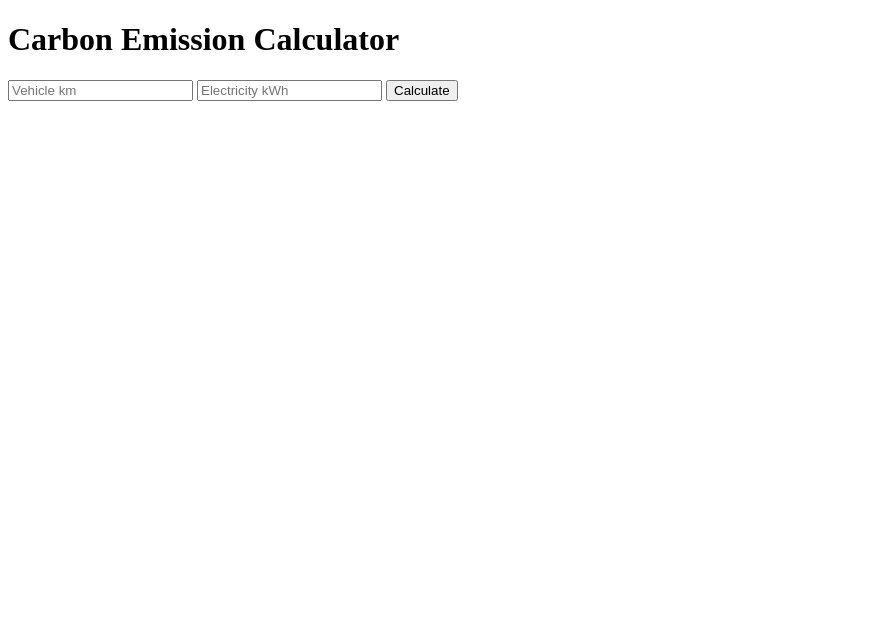
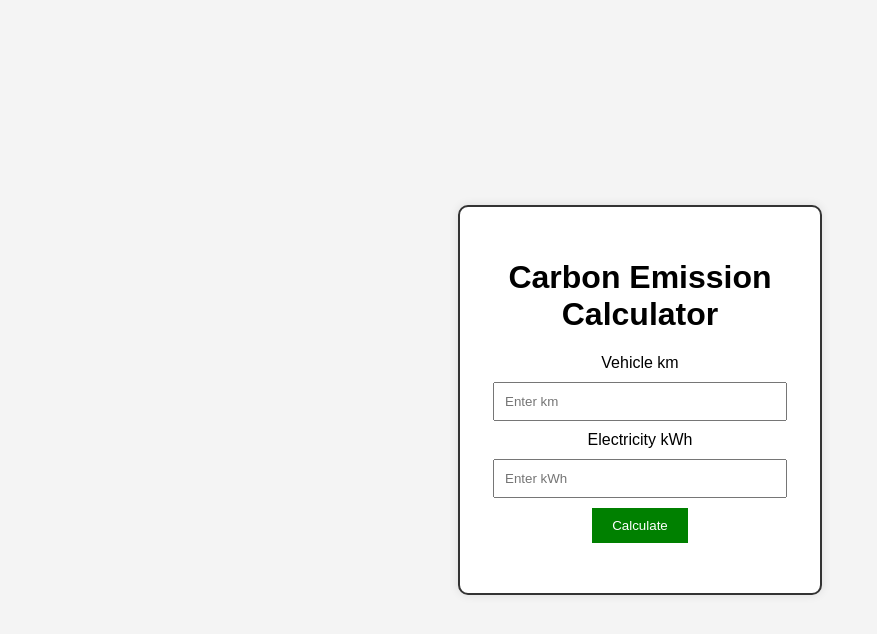
Before and after one commit to Vikas05113/carbon-smart-city, a website: page public/index.html in a window 1280 px wide. Shown: the whole page, without its empty margins (0-877 px from the left). Drawn offline with Linux system fonts and the light colour scheme.

Commit message:
Updated UI and fixed calculator

```diff
--- a/public/index.html
+++ b/public/index.html
@@ -1,22 +1,26 @@
 <!DOCTYPE html>
 <html>
 <head>
-<title>Carbon Calculator</title>
+    <title>Carbon Calculator</title>
+    <link rel="stylesheet" href="style.css">
 </head>
 
 <body>
 
-<h1>Carbon Emission Calculator</h1>
+<div class="container">
+    <h1>Carbon Emission Calculator</h1>
 
-<input type="number" id="vehicle" placeholder="Vehicle km">
+    <label for="vehicle">Vehicle km</label>
+    <input type="number" id="vehicle" placeholder="Enter km">
 
-<input type="number" id="electricity" placeholder="Electricity kWh">
+    <label for="electricity">Electricity kWh</label>
+    <input type="number" id="electricity" placeholder="Enter kWh">
 
-<button onclick="calculate()">Calculate</button>
+    <button onclick="calculate()">Calculate</button>
 
-<h2 id="result"></h2>
+    <h2 id="result"></h2>
+</div>
 
-<!-- VERY IMPORTANT -->
 <script src="script.js"></script>
 
 </body>
--- a/public/style.css
+++ b/public/style.css
@@ -0,0 +1,39 @@
+body {
+    margin: 0;
+    padding: 0;
+    font-family: Arial, sans-serif;
+    background: #f4f4f4;
+
+    display: flex;
+    justify-content: center;
+    align-items: center;
+    height: 100vh;
+}
+
+.container {
+    background: white;
+    padding: 30px;
+    border: 2px solid #333;
+    border-radius: 10px;
+    width: 300px;
+    text-align: center;
+    box-shadow: 0 0 10px rgba(0,0,0,0.1);
+}
+
+input {
+    width: 90%;
+    padding: 10px;
+    margin: 10px 0;
+}
+
+button {
+    padding: 10px 20px;
+    background: green;
+    color: white;
+    border: none;
+    cursor: pointer;
+}
+
+button:hover {
+    background: darkgreen;
+}
```
